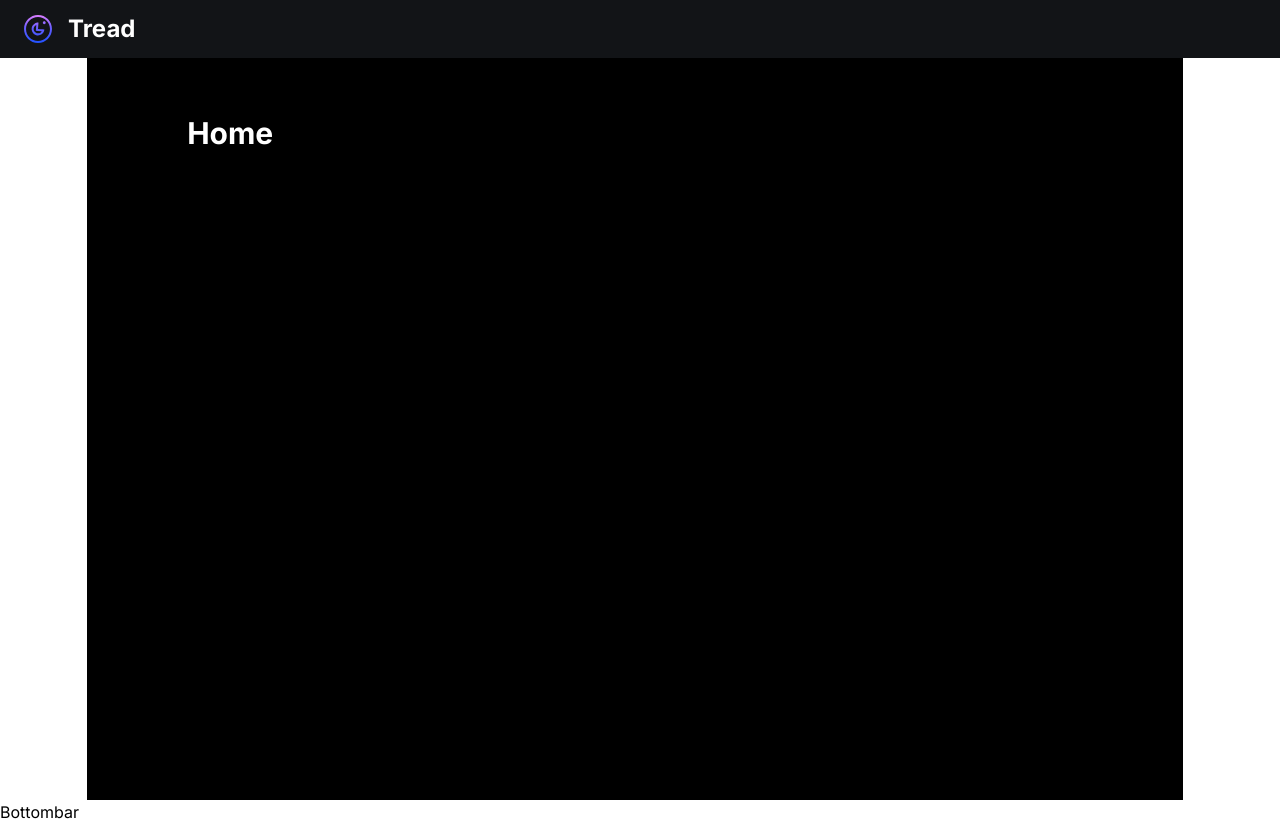
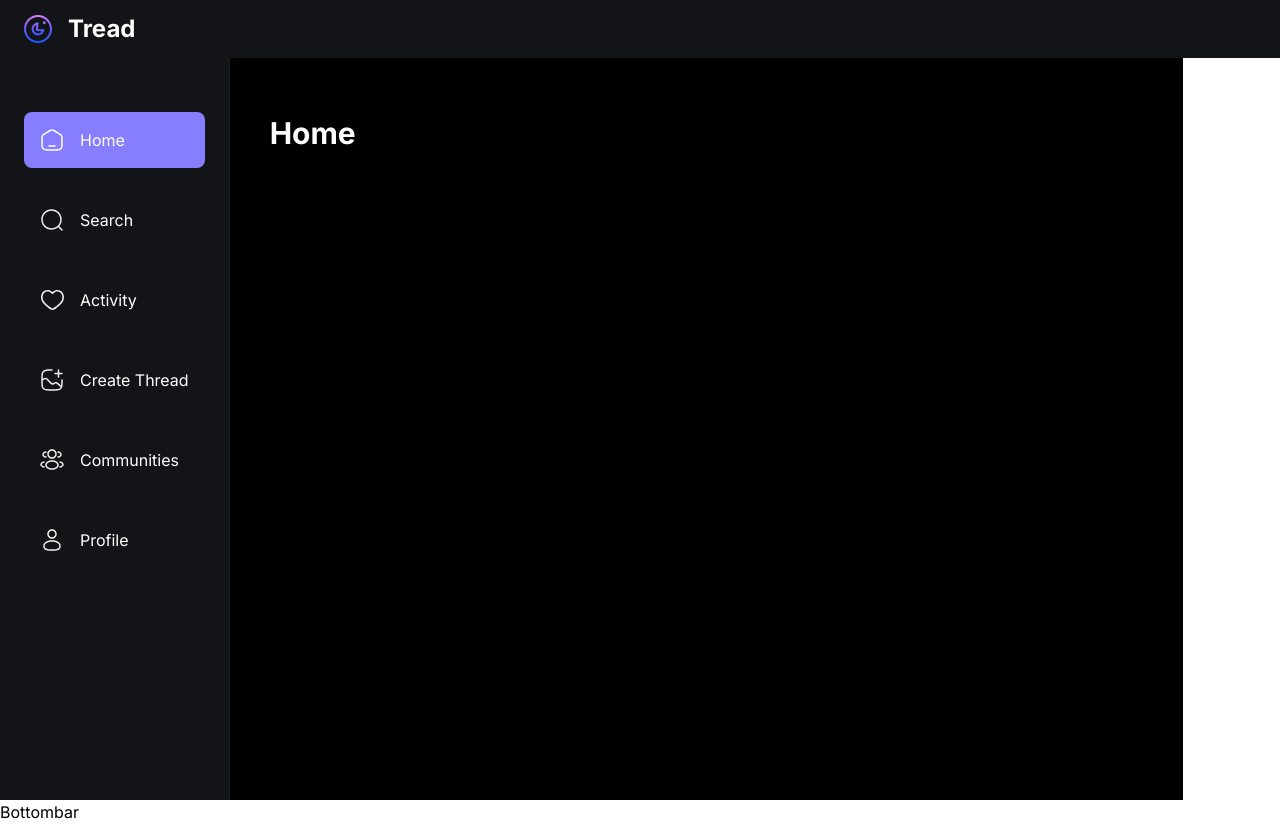
Before and after one commit to maikolcw/Tread_Social_Media, a Next.js app: page / in a window 1280 px wide. Built offline with nearby package versions, Linux system fonts and the light colour scheme; no server answers.

Commit message:
updated left sidebar component

```diff
--- a/app/globals.css
+++ b/app/globals.css
@@ -76,7 +76,7 @@
   }
 
   .leftsidebar {
-    @apply sticky left-0 top-0 z-20 flex h-screen w-fit flex-col justify-between overflow-auto border-r border-r-dark-4 bg-dark-2 pb-5 pt-28 max-md: hidden;
+    @apply sticky left-0 top-0 z-20 flex h-screen w-fit flex-col justify-between overflow-auto border-r border-r-dark-4 bg-dark-2 pb-5 pt-28 max-md:hidden;
   }
 
   .leftsidebar_link {
--- a/components/shared/LeftSidebar.tsx
+++ b/components/shared/LeftSidebar.tsx
@@ -1,5 +1,64 @@
+"use client";
+
+import { usePathname, useRouter } from "next/navigation";
+import { sidebarLinks } from "@/constants";
+import Link from "next/link";
+import Image from "next/image";
+import { OrganizationSwitcher, SignOutButton, SignedIn, useAuth } from "@clerk/nextjs";
+
 function LeftSidebar() {
-    return <h1>LeftSidebar</h1>
-}
+    const router = useRouter();
+    const pathname = usePathname();
+
+    const { userId } = useAuth();
+
+    return (
+        <section className='custom-scrollbar leftsidebar'>
+            <div className='flex w-full flex-1 flex-col gap-6 px-6'>
+                {sidebarLinks.map((link) => {
+                    const isActive =
+                        (pathname.includes(link.route) && link.route.length > 1) ||
+                        pathname === link.route;
+
+                    if (link.route === "/profile") link.route = `${link.route}/${userId}`;
+
+                    return (
+                        <Link
+                            href={link.route}
+                            key={link.label}
+                            className={`leftsidebar_link ${isActive && "bg-primary-500 "}`}
+                        >
+                            <Image
+                                src={link.imgURL}
+                                alt={link.label}
+                                width={24}
+                                height={24}
+                            />
+
+                            <p className='text-light-1 max-lg:hidden'>{link.label}</p>
+                        </Link>
+                    );
+                })}
+            </div>
+
+            <div className='mt-10 px-6'>
+                <SignedIn>
+                    <SignOutButton signOutCallback={() => router.push("/sign-in")}>
+                        <div className='flex cursor-pointer gap-4 p-4'>
+                            <Image
+                                src='/assets/logout.svg'
+                                alt='logout'
+                                width={24}
+                                height={24}
+                            />
+
+                            <p className='text-light-2 max-lg:hidden'>Logout</p>
+                        </div>
+                    </SignOutButton>
+                </SignedIn>
+            </div>
+        </section>
+    );
+};
 
 export default LeftSidebar;
--- /dev/null
+++ b/constants/index.js
@@ -0,0 +1,44 @@
+export const sidebarLinks = [
+    {
+        imgURL: "/assets/home.svg",
+        route: "/",
+        label: "Home",
+    },
+    {
+        imgURL: "/assets/search.svg",
+        route: "/search",
+        label: "Search",
+    },
+    {
+        imgURL: "/assets/heart.svg",
+        route: "/activity",
+        label: "Activity",
+    },
+    {
+        imgURL: "/assets/create.svg",
+        route: "/create-thread",
+        label: "Create Thread",
+    },
+    {
+        imgURL: "/assets/community.svg",
+        route: "/communities",
+        label: "Communities",
+    },
+    {
+        imgURL: "/assets/user.svg",
+        route: "/profile",
+        label: "Profile",
+    },
+];
+
+export const profileTabs = [
+    { value: "threads", label: "Threads", icon: "/assets/reply.svg" },
+    { value: "replies", label: "Replies", icon: "/assets/members.svg" },
+    { value: "tagged", label: "Tagged", icon: "/assets/tag.svg" },
+];
+
+export const communityTabs = [
+    { value: "threads", label: "Threads", icon: "/assets/reply.svg" },
+    { value: "members", label: "Members", icon: "/assets/members.svg" },
+    { value: "requests", label: "Requests", icon: "/assets/request.svg" },
+];
```
